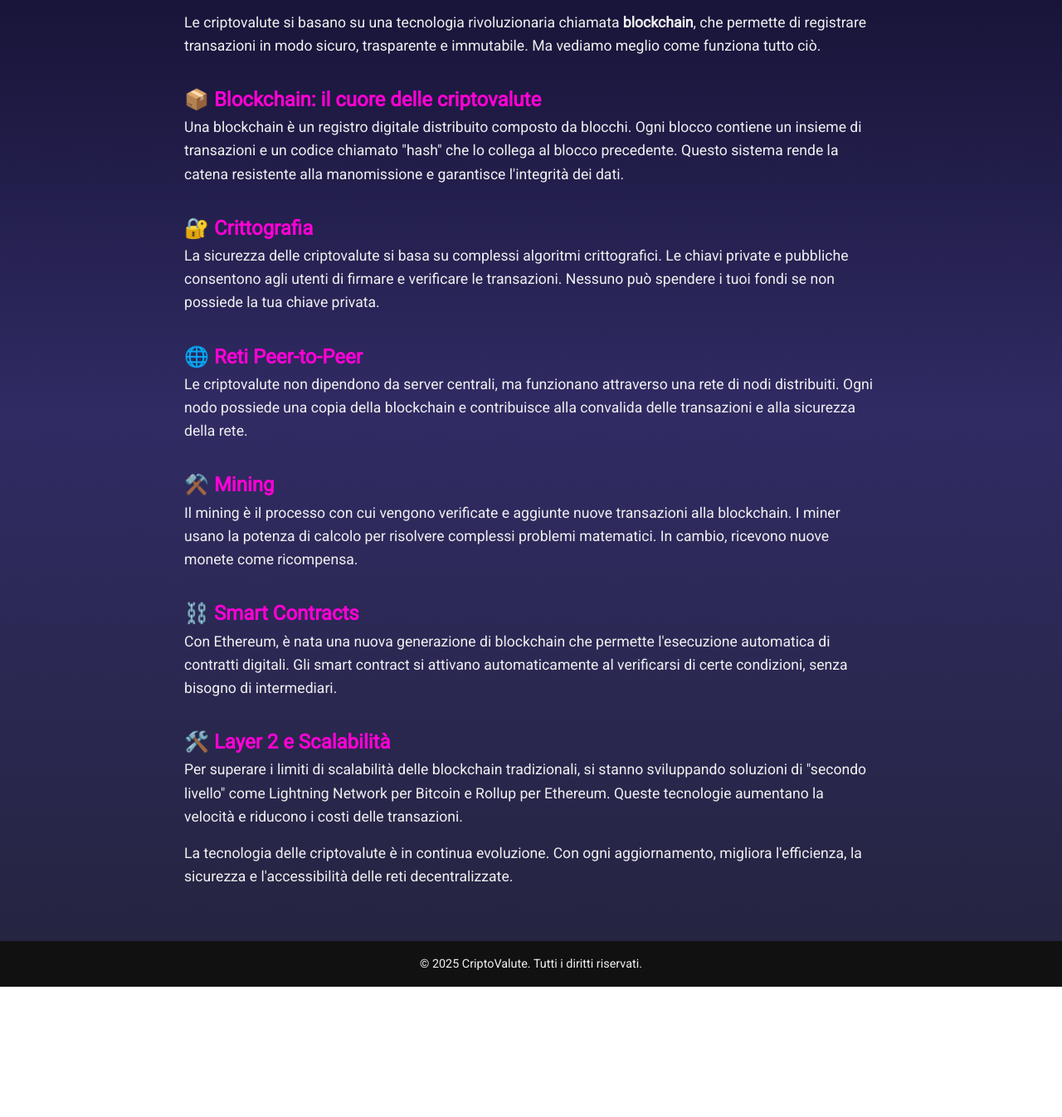
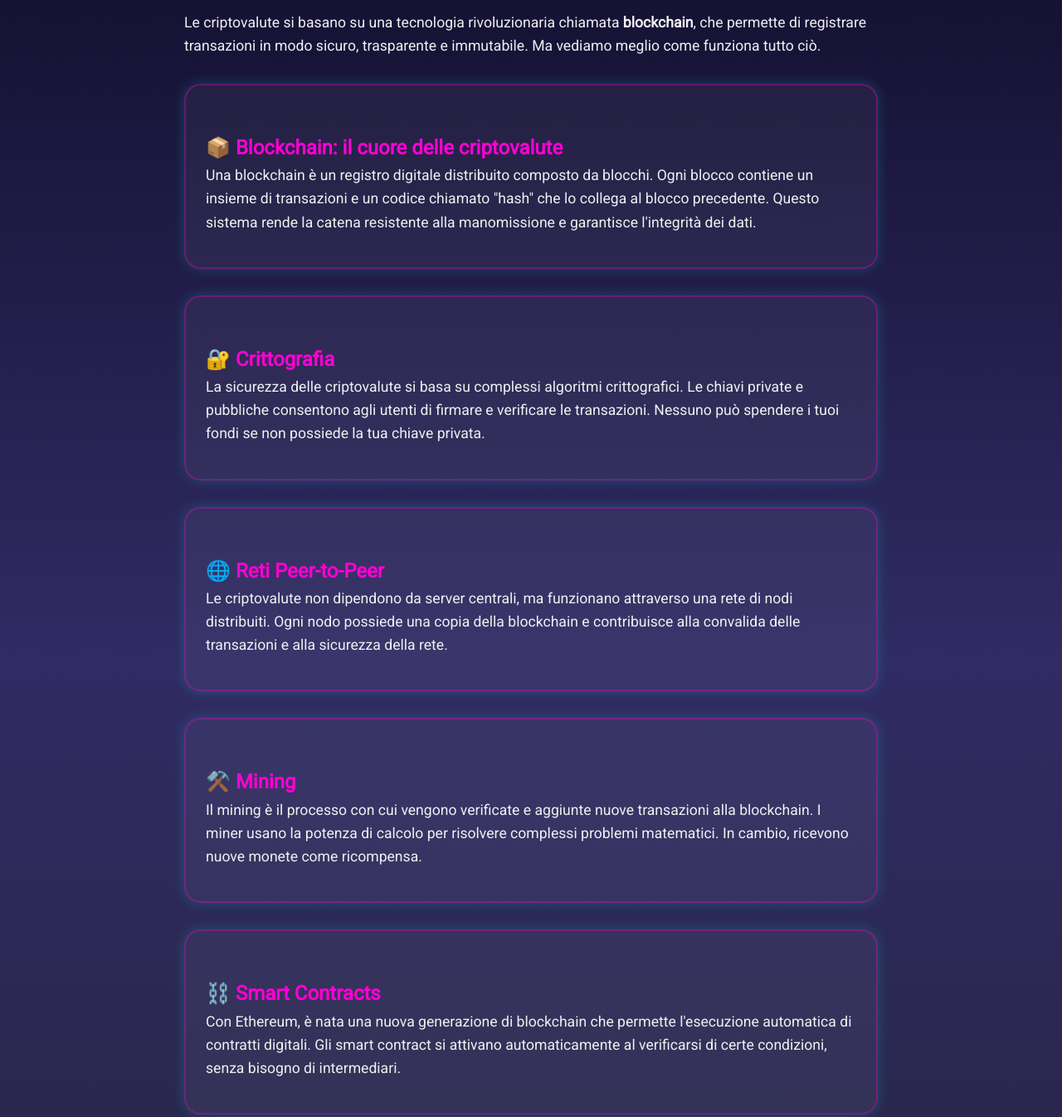
Before and after one commit to AlessioP07/AlessioP07.github.io, a plain HTML site: page tecnologia.html in a window 1280 px wide. Shown: the part 187-1533 px from the top of the page at 83% size. Before the commit the page ends 1376 px from the top, so only its background shows below. Drawn offline with Linux system fonts and the light colour scheme; a script that the page names is missing.

Commit message:
Update tecnologia.html

```diff
--- a/tecnologia.html
+++ b/tecnologia.html
@@ -20,32 +20,46 @@
       </ul>
     </nav>
   </header>
+
   <main>
     <section class="page">
       <h2>La Tecnologia dietro le Criptovalute</h2>
       <p>Le criptovalute si basano su una tecnologia rivoluzionaria chiamata <strong>blockchain</strong>, che permette di registrare transazioni in modo sicuro, trasparente e immutabile. Ma vediamo meglio come funziona tutto ciò.</p>
 
+      <div class="section-box">
         <h3>📦 Blockchain: il cuore delle criptovalute</h3>
         <p>Una blockchain è un registro digitale distribuito composto da blocchi. Ogni blocco contiene un insieme di transazioni e un codice chiamato "hash" che lo collega al blocco precedente. Questo sistema rende la catena resistente alla manomissione e garantisce l'integrità dei dati.</p>
+      </div>
 
+      <div class="section-box">
         <h3>🔐 Crittografia</h3>
         <p>La sicurezza delle criptovalute si basa su complessi algoritmi crittografici. Le chiavi private e pubbliche consentono agli utenti di firmare e verificare le transazioni. Nessuno può spendere i tuoi fondi se non possiede la tua chiave privata.</p>
+      </div>
 
+      <div class="section-box">
         <h3>🌐 Reti Peer-to-Peer</h3>
         <p>Le criptovalute non dipendono da server centrali, ma funzionano attraverso una rete di nodi distribuiti. Ogni nodo possiede una copia della blockchain e contribuisce alla convalida delle transazioni e alla sicurezza della rete.</p>
+      </div>
 
+      <div class="section-box">
         <h3>⚒️ Mining</h3>
         <p>Il mining è il processo con cui vengono verificate e aggiunte nuove transazioni alla blockchain. I miner usano la potenza di calcolo per risolvere complessi problemi matematici. In cambio, ricevono nuove monete come ricompensa.</p>
+      </div>
 
+      <div class="section-box">
         <h3>⛓️ Smart Contracts</h3>
         <p>Con Ethereum, è nata una nuova generazione di blockchain che permette l'esecuzione automatica di contratti digitali. Gli smart contract si attivano automaticamente al verificarsi di certe condizioni, senza bisogno di intermediari.</p>
+      </div>
 
+      <div class="section-box">
         <h3>🛠️ Layer 2 e Scalabilità</h3>
         <p>Per superare i limiti di scalabilità delle blockchain tradizionali, si stanno sviluppando soluzioni di "secondo livello" come Lightning Network per Bitcoin e Rollup per Ethereum. Queste tecnologie aumentano la velocità e riducono i costi delle transazioni.</p>
+      </div>
 
       <p>La tecnologia delle criptovalute è in continua evoluzione. Con ogni aggiornamento, migliora l'efficienza, la sicurezza e l'accessibilità delle reti decentralizzate.</p>
     </section>
   </main>
+
   <footer>
     <p>&copy; 2025 CriptoValute. Tutti i diritti riservati.</p>
   </footer>
```
Lines whose indentation alone changed are shown as unchanged.
